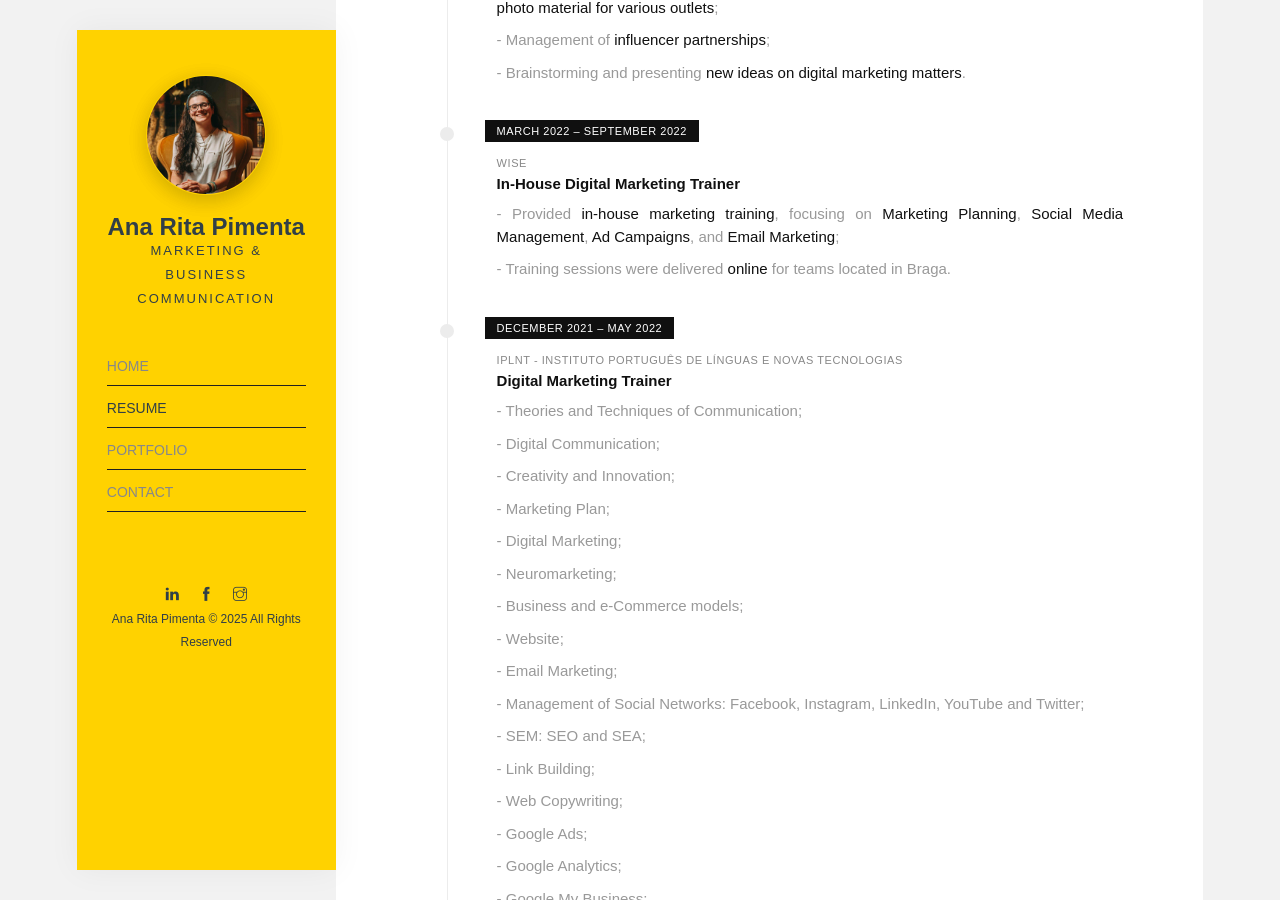
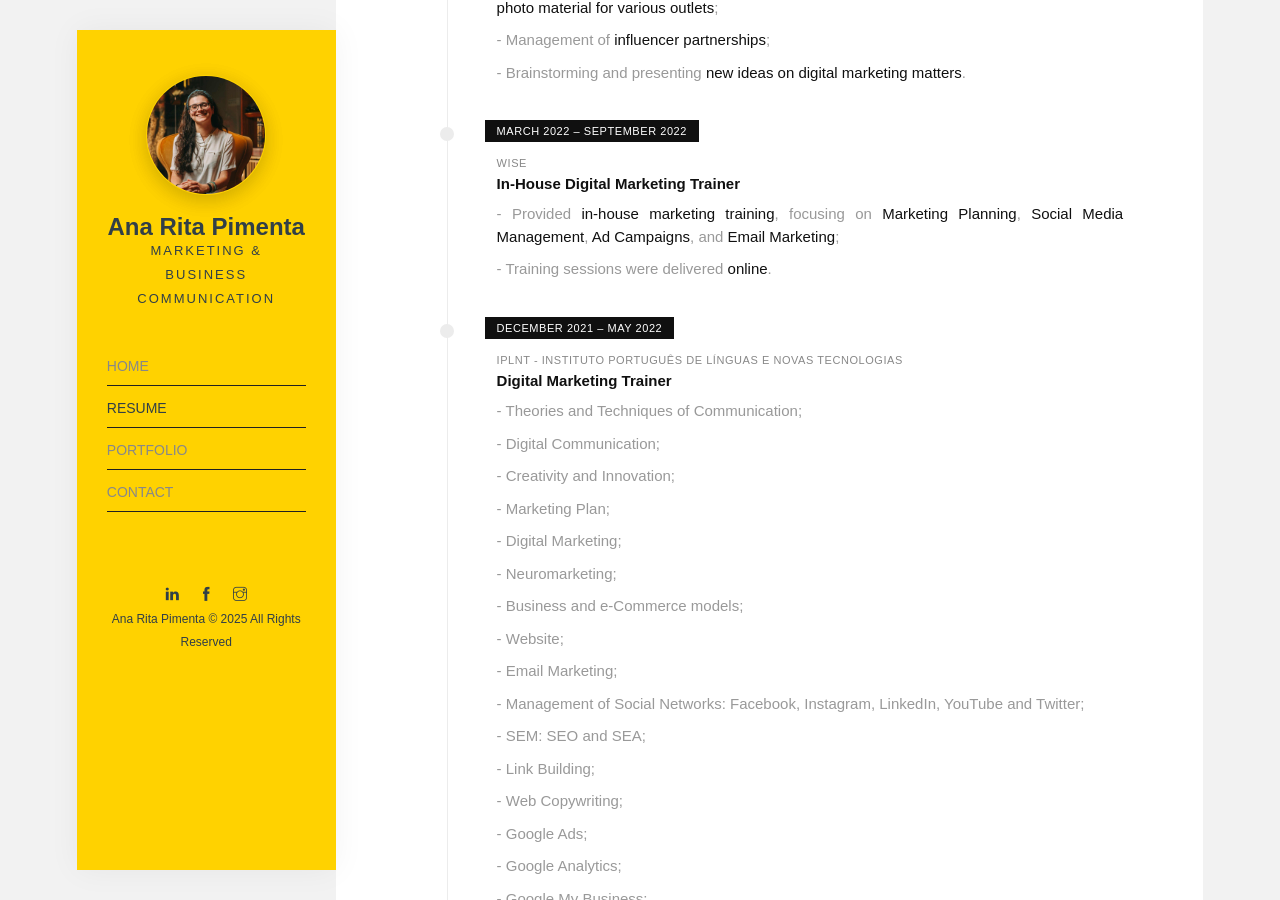
Before and after one commit to anaritapimenta/anaritapimenta.github.io, a Jekyll site: the page built from resume.html, in a window 1280 px wide and 900 px high, scrolled down 974 px. Built offline with Jekyll 4.4.1, drawn with Linux system fonts in a browser that asks for light colours; some web fonts are replaced.

Commit message:
Update resume.html

```diff
--- a/resume.html
+++ b/resume.html
@@ -75,7 +75,7 @@ layout: default
                 - Provided <strong>in-house marketing training</strong>, focusing on <strong>Marketing Planning</strong>, <strong>Social Media Management</strong>, <strong>Ad Campaigns</strong>, and <strong>Email Marketing</strong>;
               </p>
               <p>
-                - Training sessions were delivered <strong>online</strong> for teams located in Braga.
+                - Training sessions were delivered <strong>online</strong>.
               </p>
             </div>
           </li>
```
